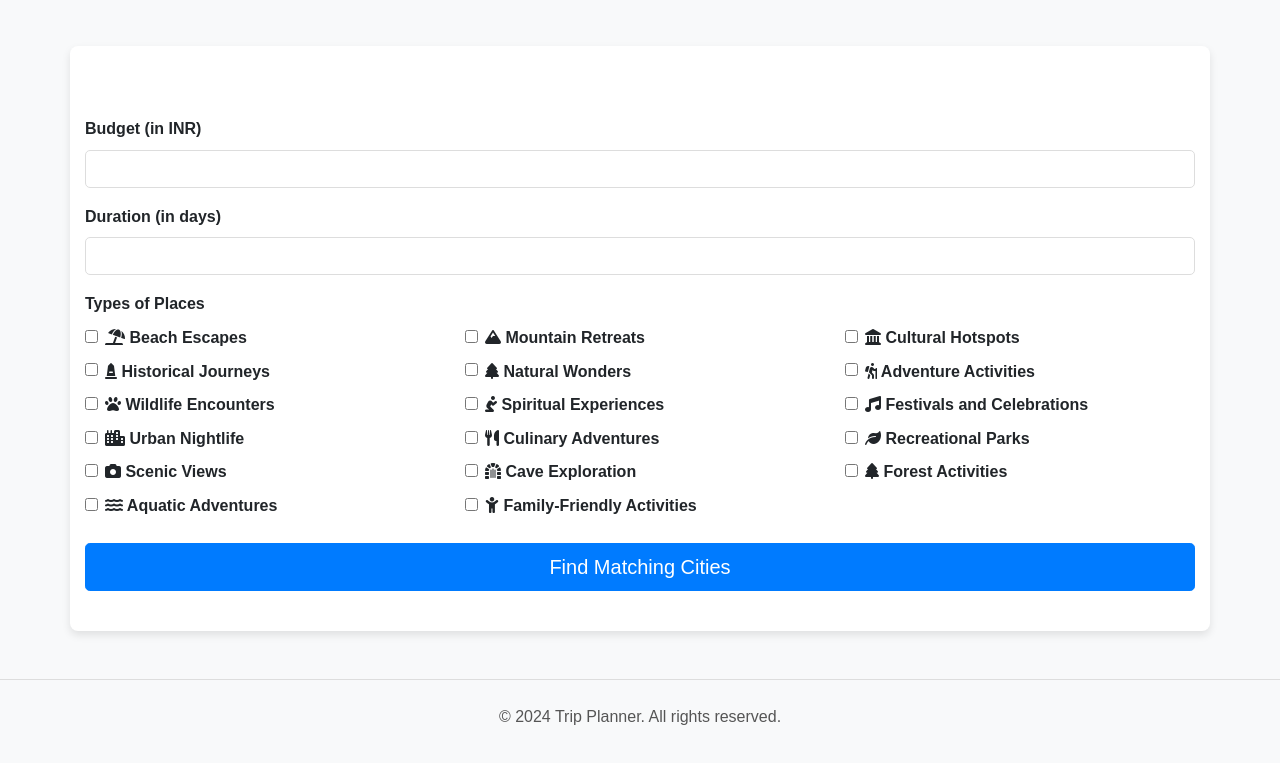
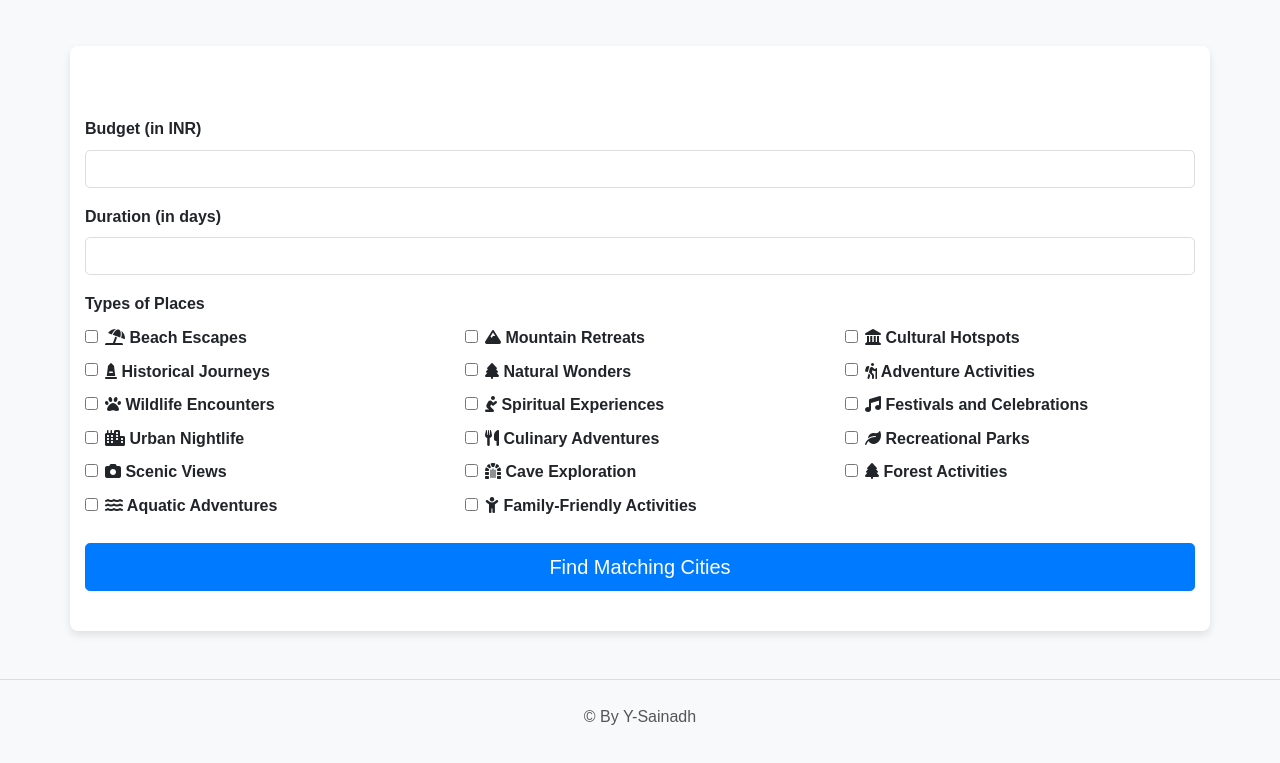
Before and after one commit to sainadh-y/Indian-Travel-Recommendation-System, a plain HTML site: page plan.html in a window 1280 px wide. Shown: the part 421-1184 px from the top of the page. Drawn offline with nearby package versions, Linux system fonts and the light colour scheme.

Commit message:
Update plan.html

```diff
--- a/plan.html
+++ b/plan.html
@@ -56,7 +56,7 @@
 
     <footer class="bg-light py-4">
         <div class="container text-center">
-            <p>&copy; 2024 Trip Planner. All rights reserved.</p>
+            <p>&copy; By Y-Sainadh</p>
         </div>
     </footer>
 
```
